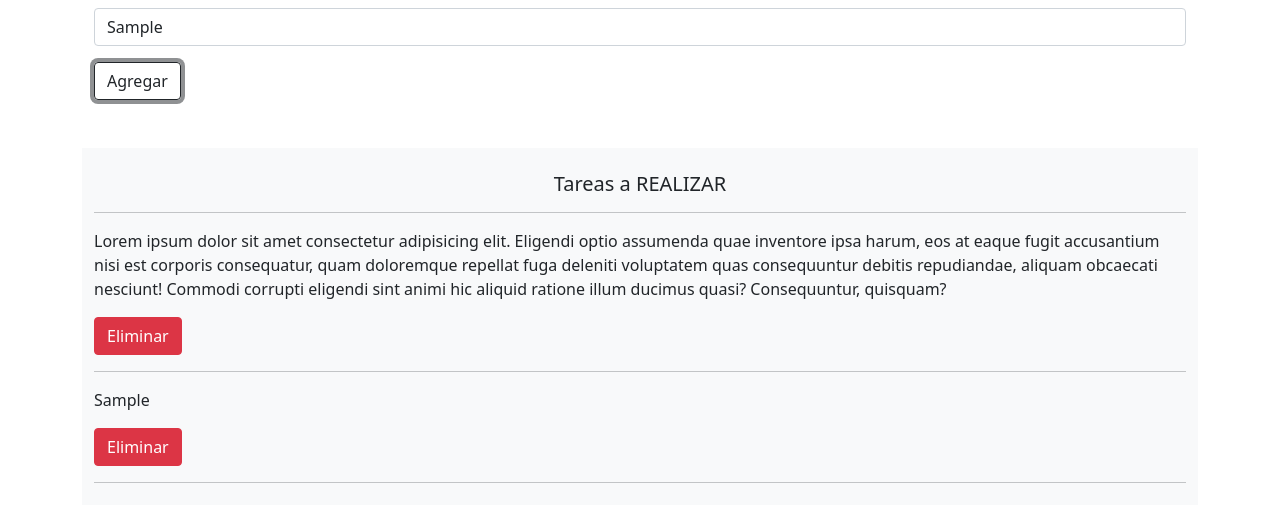
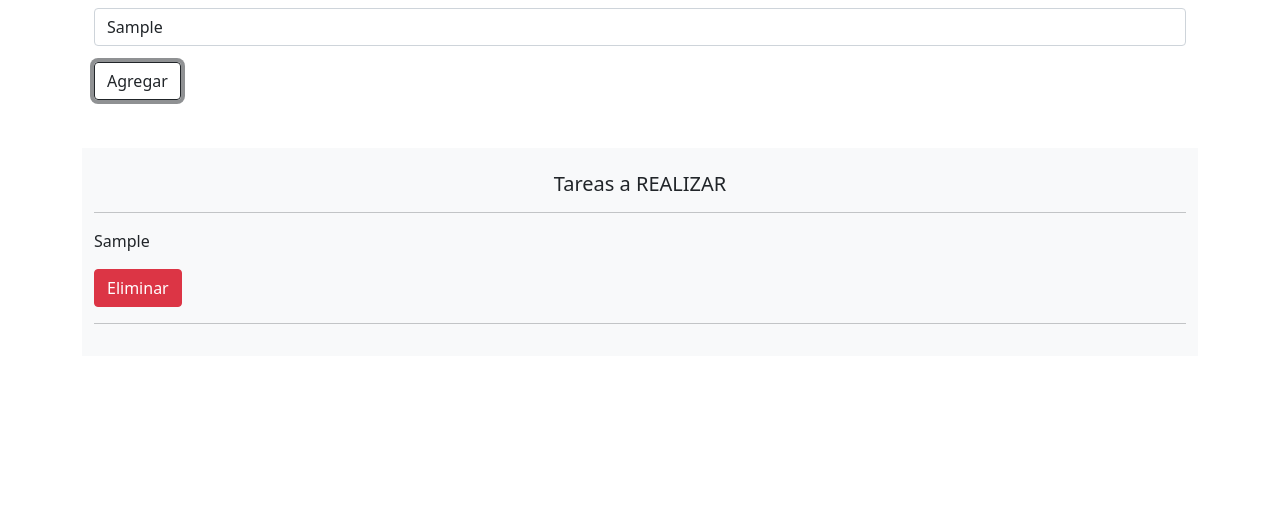
Before and after one commit to cloudubuntu/DOM-EJ3, a plain HTML site: page index.html in a window 1280 px wide. Both pictures are taken after typing "Sample" into the empty fields and a click on the button "Agregar". Shown: the part 121-626 px from the top of the page. Drawn offline with Linux system fonts and the light colour scheme.

Commit message:
complete la funcionalidad del ejercicio

```diff
--- a/index.html
+++ b/index.html
@@ -31,23 +31,8 @@
       <section class="container bg-light my-5 py-3" id="cont">
         <h3 class="lead my-2 text-center">Tareas a REALIZAR</h3>
         <hr />
-        <div>
-          <p>
-            Lorem ipsum dolor sit amet consectetur adipisicing elit. Eligendi
-            optio assumenda quae inventore ipsa harum, eos at eaque fugit
-            accusantium nisi est corporis consequatur, quam doloremque repellat
-            fuga deleniti voluptatem quas consequuntur debitis repudiandae,
-            aliquam obcaecati nesciunt! Commodi corrupti eligendi sint animi hic
-            aliquid ratione illum ducimus quasi? Consequuntur, quisquam?
-          </p>
-          <button class="btn btn-danger" type="button" onclick="eliminar()">
-            Eliminar
-          </button>
-          <hr />
-        </div>
       </section>
     </main>
-
     <script src="js/bootstrap.min.js"></script>
     <script src="js/app.js"></script>
   </body>
--- a/js/app.js
+++ b/js/app.js
@@ -1,23 +1,22 @@
 
 let cont=document.querySelector('#cont');
-
-
-
-
+let contador=1
 
 function agregar(){
     let input=document.querySelector('#input').value;
-    cont.innerHTML+=`<div>
+    cont.innerHTML+=`<div id="div${contador}">
     <p>
      ${input}
     </p>
-    <button class="btn btn-danger" type="button" onclick="eliminar()">
+    <button class="btn btn-danger" type="button" onclick="eliminar('div${contador}')">
       Eliminar
     </button>
     <hr />
   </div>`
+  contador++;
 }
 
-function eliminar(){
-  cont.removeChild(cont.lastChild);
+function eliminar(div){
+  let element=document.querySelector('#'+div);
+  cont.removeChild(element);
 }
```
Also changed, not shown: js/test.js (added).
